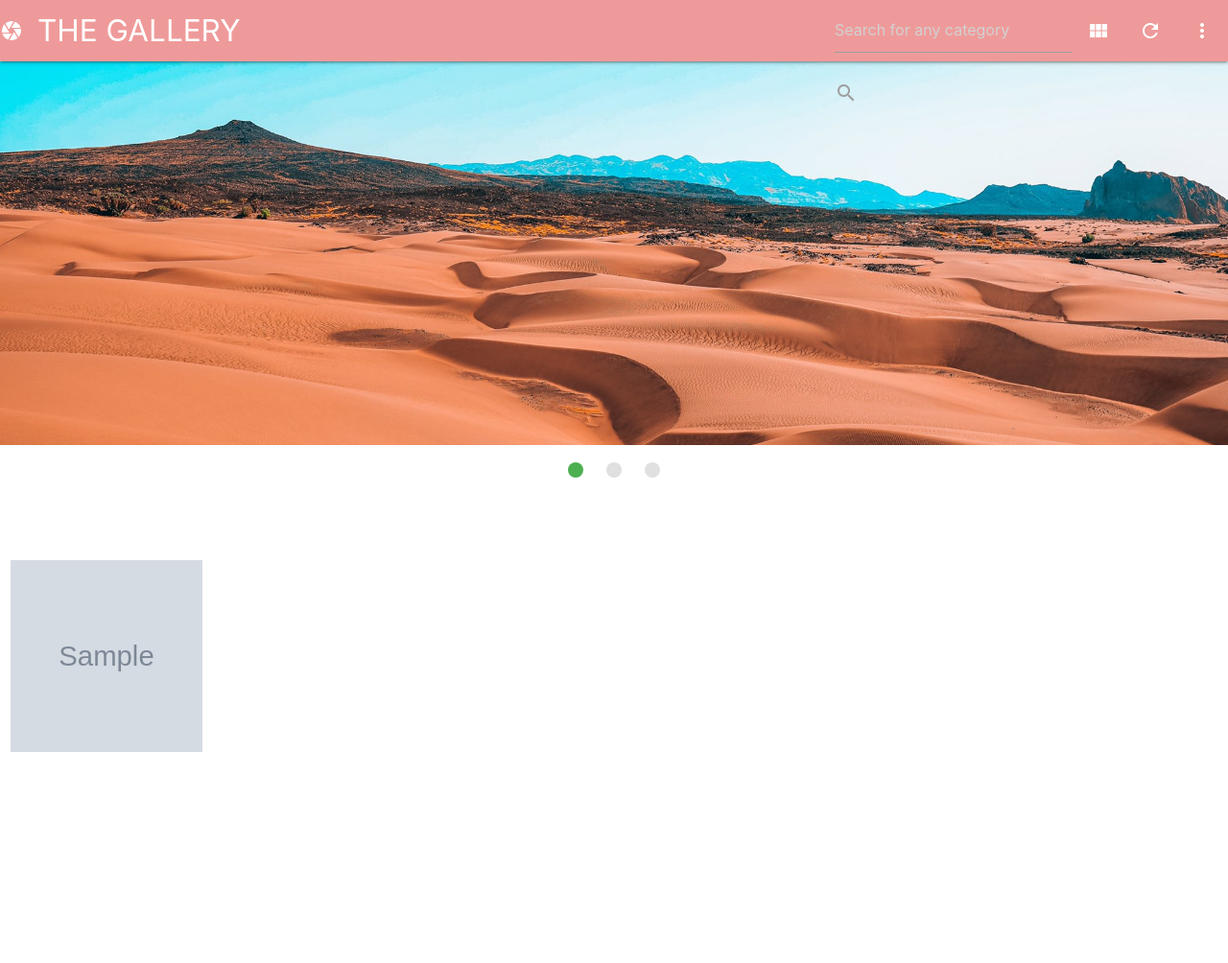
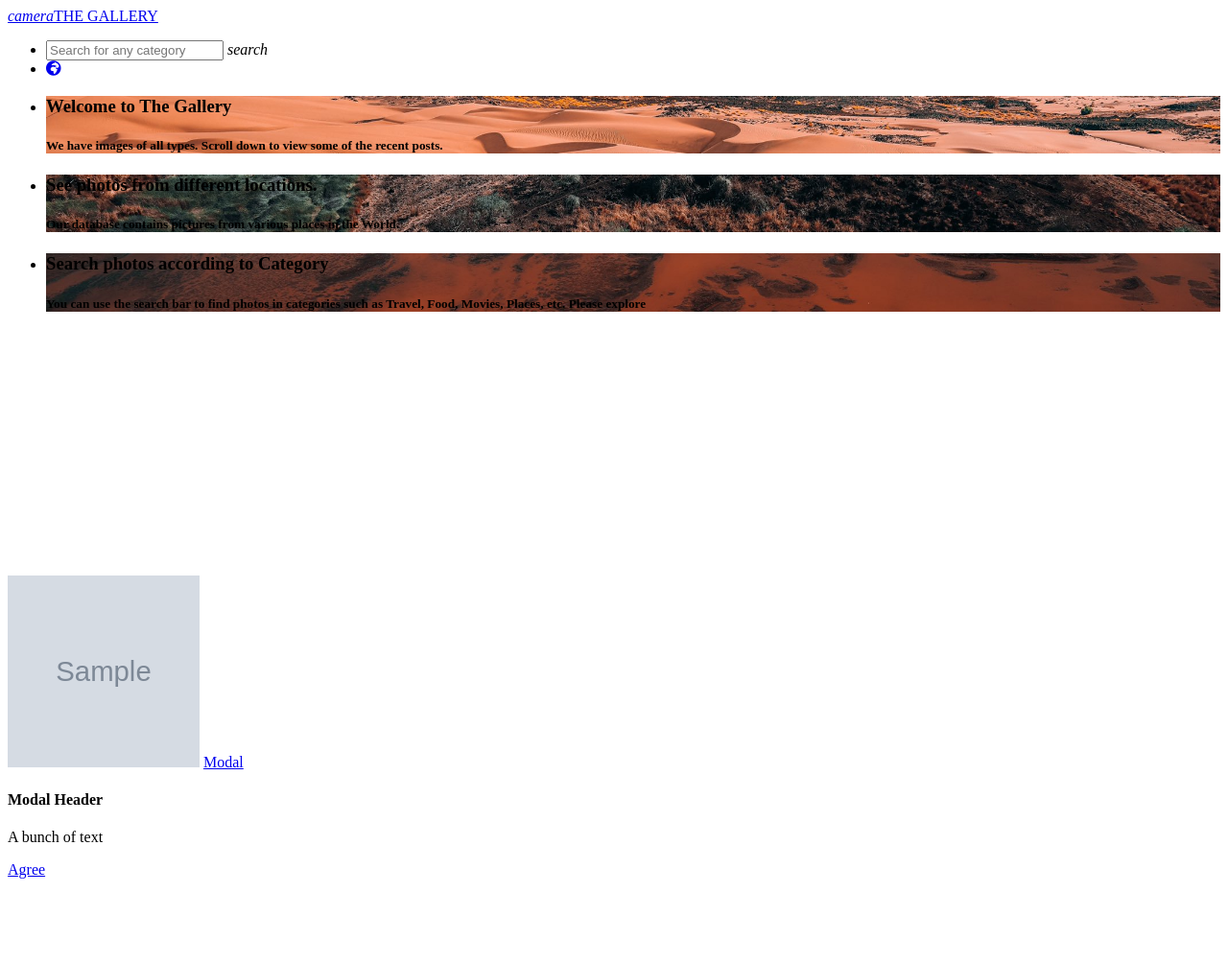
Before and after one commit to sokkyyy/sokkyyy-the-gallery, a Django app: page / in a window 1280 px wide. Shown: the whole page at 96% size. After the commit the page ends 916 px from the top, so only its background shows below. Run offline with Django 3.2, Linux system fonts and the light colour scheme; tables that the repository leaves empty hold one stand-in row (values such as "Sample post"); grey boxes marked "Sample" are stand-in pictures; some libraries are stand-ins or nearby versions.

Commit message:
Removed materialize css to replace with mdbootstra

```diff
--- a/photoGallery/settings.py
+++ b/photoGallery/settings.py
@@ -38,8 +38,8 @@ INSTALLED_APPS = [
     'django.contrib.sessions',
     'django.contrib.messages',
     'django.contrib.staticfiles',
-    'materialize',
     'django_countries',
+    'fontawesome_5',
 ]
 
 MIDDLEWARE = [
--- a/photos/models.py
+++ b/photos/models.py
@@ -1,7 +1,11 @@
 from django.db import models
 from django_countries.fields import CountryField
+from fontawesome_5.fields import IconField
 
 
+#FOR FONT-AWESOME
+class FontAwesome(models.Model):
+    icon = IconField()
 
 
 # Create your models here.
--- a/photos/templates/base.html
+++ b/photos/templates/base.html
@@ -1,4 +1,5 @@
 {% load staticfiles %}
+{% load fontawesome_5 %}
 <!DOCTYPE html>
 <html>
 <head>
@@ -12,8 +13,9 @@
 
     <!--Import materialize.css-->
 
-    <link href="https://fonts.googleapis.com/icon?family=Material+Icons" rel="stylesheet">
-    <link type="text/css" rel="stylesheet" href="{% static 'materialize/bin/materialize.css' %}"  media="screen,projection"/>
+
+    <!--Fontawesome-->
+    {% fontawesome_5_static %}
 </head>
 </head>
 <body>
@@ -24,27 +26,7 @@
 
 
     {% block script%}
-        <script type="text/javascript" src="https://code.jquery.com/jquery-2.1.1.min.js"></script>
-        <script type="text/javascript" src="{% static 'materialize/bin/materialize.js' %}"></script>
 
-
-        <script>
-
-            $(document).ready(function(){
-                $('.slider').slider();
-            });
-
-            // Activate image modal for materialize
-            $(document).ready(function(){
-                $('.materialboxed').materialbox();
-            });
-            // Activate image carousel for materialize
-            $(document).ready(function(){
-              $('select').material_select();
-            });
-
-
-        </script>
     {% endblock%}
 </body>
 </html>
--- a/photos/templates/home.html
+++ b/photos/templates/home.html
@@ -33,6 +33,20 @@
     {%for image in images%}
     <div class="col s3">
         <img class="materialboxed" data-caption="{{image.name}}" src="{{image.image.url}}" height="200" width="200">
+
+        <a class="waves-effect waves-light btn modal-trigger" href="#modal1">Modal</a>
+
+        <!-- Modal Structure -->
+        <div id="modal1" class="modal modal-fixed-footer">
+          <div class="modal-content">
+            <h4>Modal Header</h4>
+            <p>A bunch of text</p>
+          </div>
+          <div class="modal-footer">
+            <a href="#!" class="modal-close waves-effect waves-green btn-flat">Agree</a>
+          </div>
+        </div>
+
     </div>
     {%empty%}
     <p>No images</p>
--- a/photos/templates/location.html
+++ b/photos/templates/location.html
@@ -4,6 +4,7 @@
 {% block content%}
 {% load countries %}
 {% get_countries as countries %}
+
 
 
 <div class="container input-field col s6">
--- a/photos/templates/navbar.html
+++ b/photos/templates/navbar.html
@@ -1,3 +1,4 @@
+{% load fontawesome_5 %}
 <!DOCTYPE html>
 <html lang="en">
 <head>
@@ -21,9 +22,9 @@
               </form>
 
           </li>
-          <li><a href="badges.html"><i class="material-icons">view_module</i></a></li>
-          <li><a href="collapsible.html"><i class="material-icons">refresh</i></a></li>
-          <li><a href="mobile.html"><i class="material-icons">more_vert</i></a></li>
+          <li class="tooltipped" data-position="bottom" data-tooltip="Search Location">
+            <a href="{% url 'location'%}">{% fa5_icon 'globe-africa' 'fas' spin=True%}</a>
+          </li>
         </ul>
       </div>
     </nav>
--- a/photos/views.py
+++ b/photos/views.py
@@ -15,7 +15,6 @@ def search(request):
         searched_images = Image.search_image(category)
         message = f"{search_term}"
 
-        print(searched_images[0].location.country.name)
 
         return render(request, 'search.html',{"message":message, "images":searched_images})
     else:
```
Also changed, not shown: photos/migrations/0005_fontawesome.py (added).
